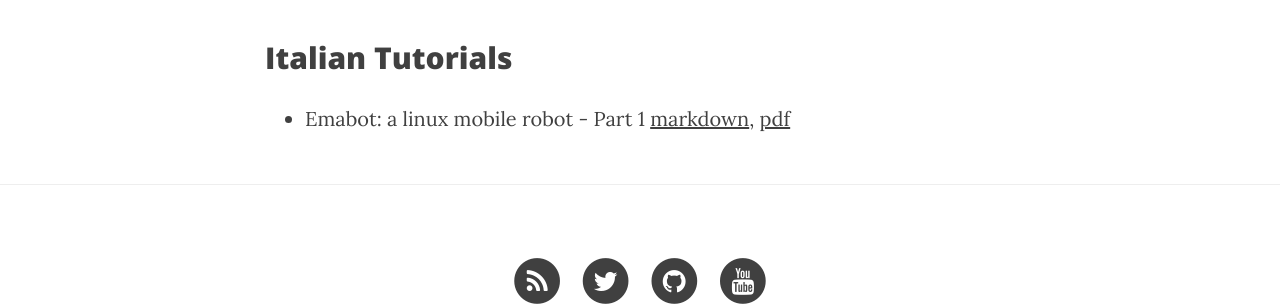
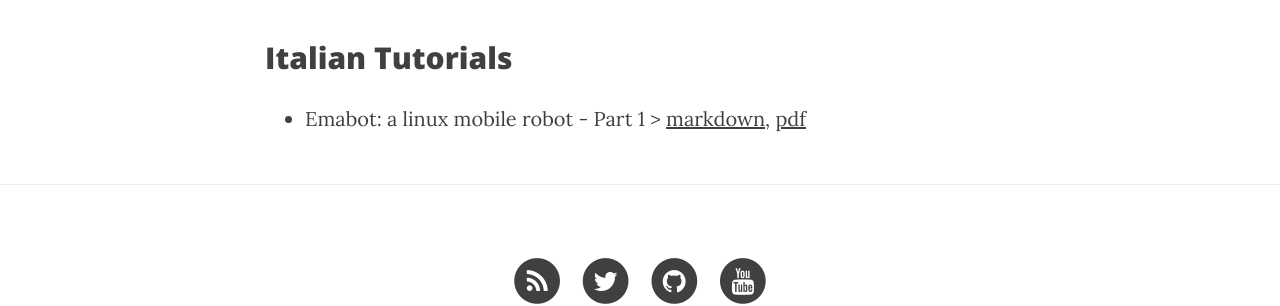
Before and after one commit to emanuelepaiano/emanuelepaiano.github.io, a Jekyll site: the page built from tutorials.html, in a window 1280 px wide. Shown: the part 477-783 px from the top of the page. Built offline with Jekyll 4.4.1, drawn with Linux system fonts in a browser that asks for light colours; nearby versions of some CDN libraries.

Commit message:
Add files via upload

```diff
--- a/tutorials.html
+++ b/tutorials.html
@@ -10,7 +10,7 @@ header-img: "img/childrens.jpg"
 <ul>
         <li>
                 <p>
-                        Emabot: a linux mobile robot - Part 1
+                        Emabot: a linux mobile robot - Part 1 >
                         <a href="https://github.com/emanuelepaiano/emabot/blob/master/markdown/robot_raspberry.markdown">markdown</a>,
                         <a href="https://github.com/emanuelepaiano/emabot/blob/master/Emabot_ITA_part%201.pdf">pdf</a>
                 </p>
```
